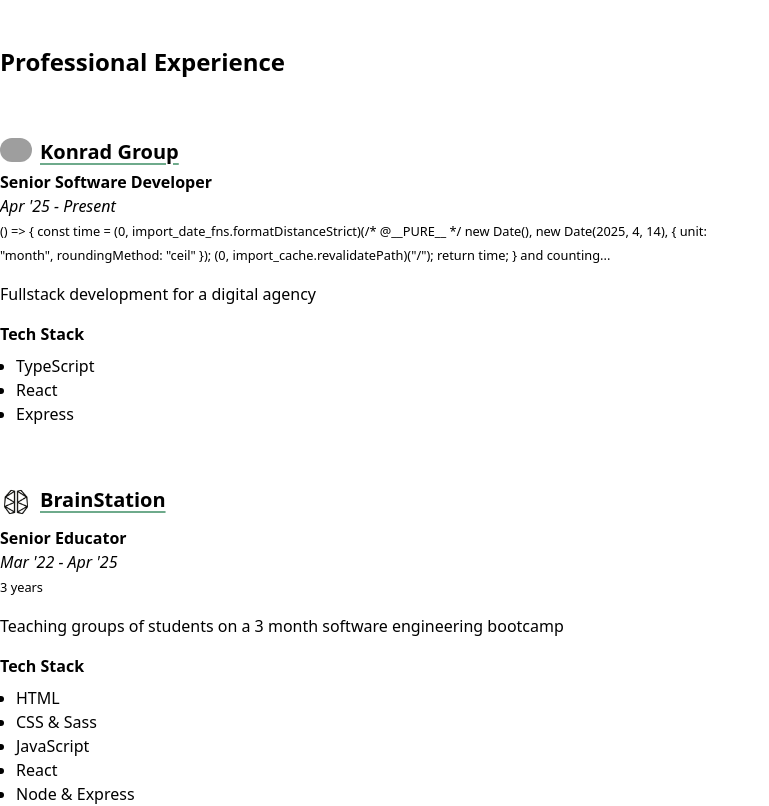
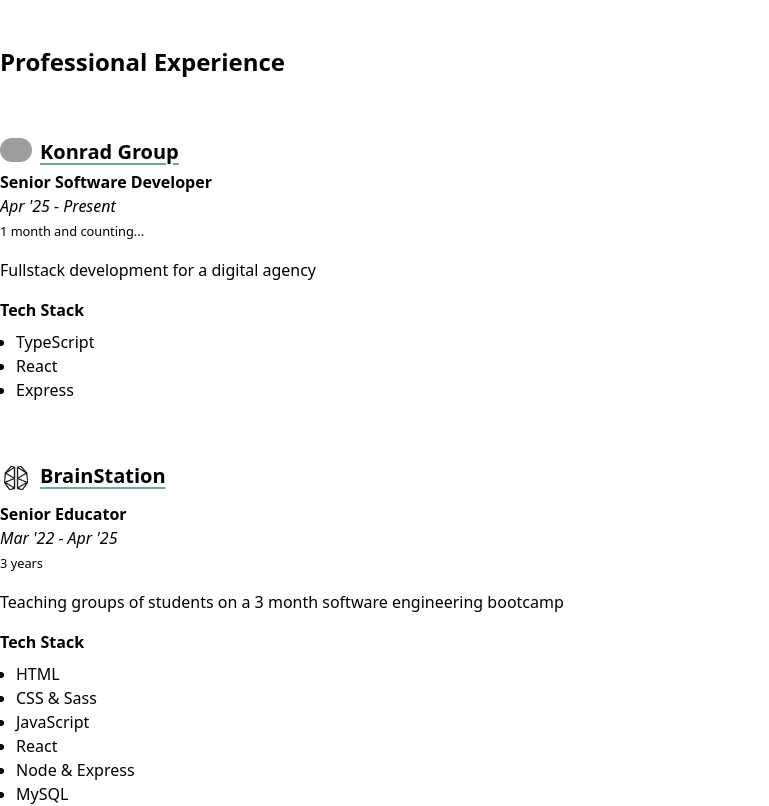
Before and after one commit to SammyAbukmeil/portfolio, a Next.js app: page / in a window 1280 px wide. Shown: the part 2180-2986 px from the top of the page, without its empty margins (0-769 px from the left). Built offline with nearby package versions, Linux system fonts and the light colour scheme; grey boxes are pictures that could not be loaded.

Commit message:
Move latest job time to client compoennt to run at runtime

```diff
--- /dev/null
+++ b/app/components/DynamicTime.tsx
@@ -0,0 +1,16 @@
+"use client";
+
+import { formatDistanceStrict } from "date-fns";
+
+export default function DynamicTime() {
+  return (
+    <p>
+      <small>
+        {formatDistanceStrict(new Date(), new Date(2025, 4, 14), {
+          unit: "month",
+          roundingMethod: "ceil",
+        })} and counting...
+      </small>
+    </p>
+  );
+}
--- a/app/components/Experience.tsx
+++ b/app/components/Experience.tsx
@@ -1,11 +1,12 @@
 import { StaticImageData } from "next/image";
 import { ReactNode } from "react";
+import DynamicTime from "./DynamicTime";
 
 interface Props {
   children: ReactNode;
   title: string;
   role: string;
-  time: string;
+  time?: string;
   link: string;
   date: string;
   logo: StaticImageData;
@@ -38,7 +39,14 @@
       </div>
       <h4 className="font-bold text-l">{role}</h4>
       <p className="italic">{date}</p>
-      <p><small>{time}</small></p>
+      {!time ? (
+        <DynamicTime />
+      ) : (
+        <p>
+          <small>{time}</small>
+        </p>
+      )}
+
       <div className="mt-4">{children}</div>
     </article>
   );
--- a/app/components/sections/ExperienceSection.tsx
+++ b/app/components/sections/ExperienceSection.tsx
@@ -7,28 +7,14 @@
 import promoveritasLogo from "@/app/images/promoveritas-logo.jpeg";
 import brainstationLogo from "@/app/images/brainstation-logo.jpeg";
 import konradLogo from "@/app/images/konrad-logo.jpeg";
-import { formatDistanceStrict } from "date-fns";
-import { revalidatePath } from "next/cache";
 
 export default function ExperienceSection() {
-  const calculateCurrentJob = () => {
-    const time = formatDistanceStrict(new Date(), new Date(2025, 4, 14), {
-      unit: "month",
-      roundingMethod: "ceil",
-    });
-
-    revalidatePath("/");
-
-    return time;
-  };
-
   return (
     <section className="mt-12 px-4 md:px-0 m-auto container">
       <h3 className="font-bold text-2xl">Professional Experience</h3>
       <Experience
         title="Konrad Group"
         role="Senior Software Developer"
-        time={`${calculateCurrentJob} and counting...`}
         link="https://www.konrad.com"
         date="Apr '25 - Present"
         logo={konradLogo}
```
